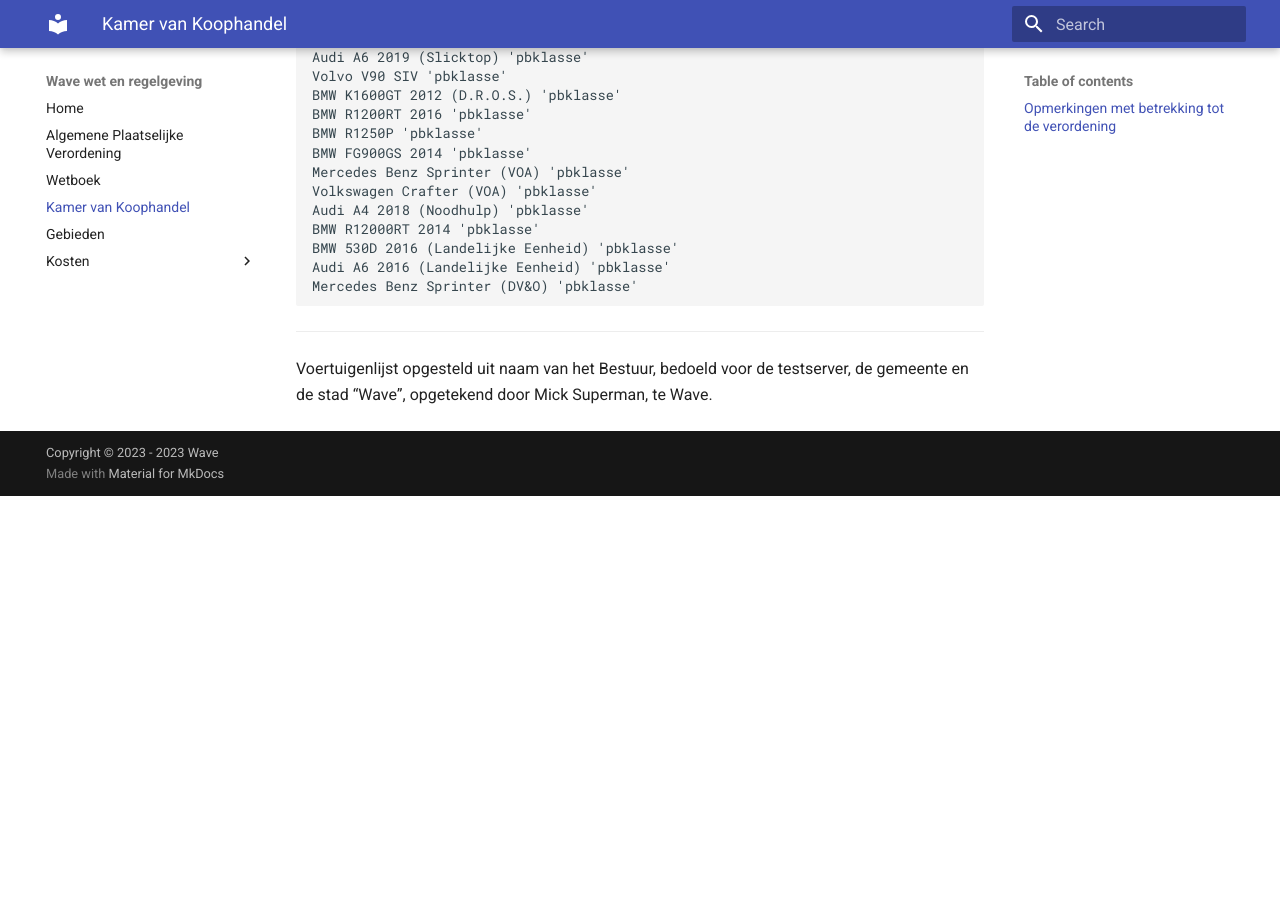
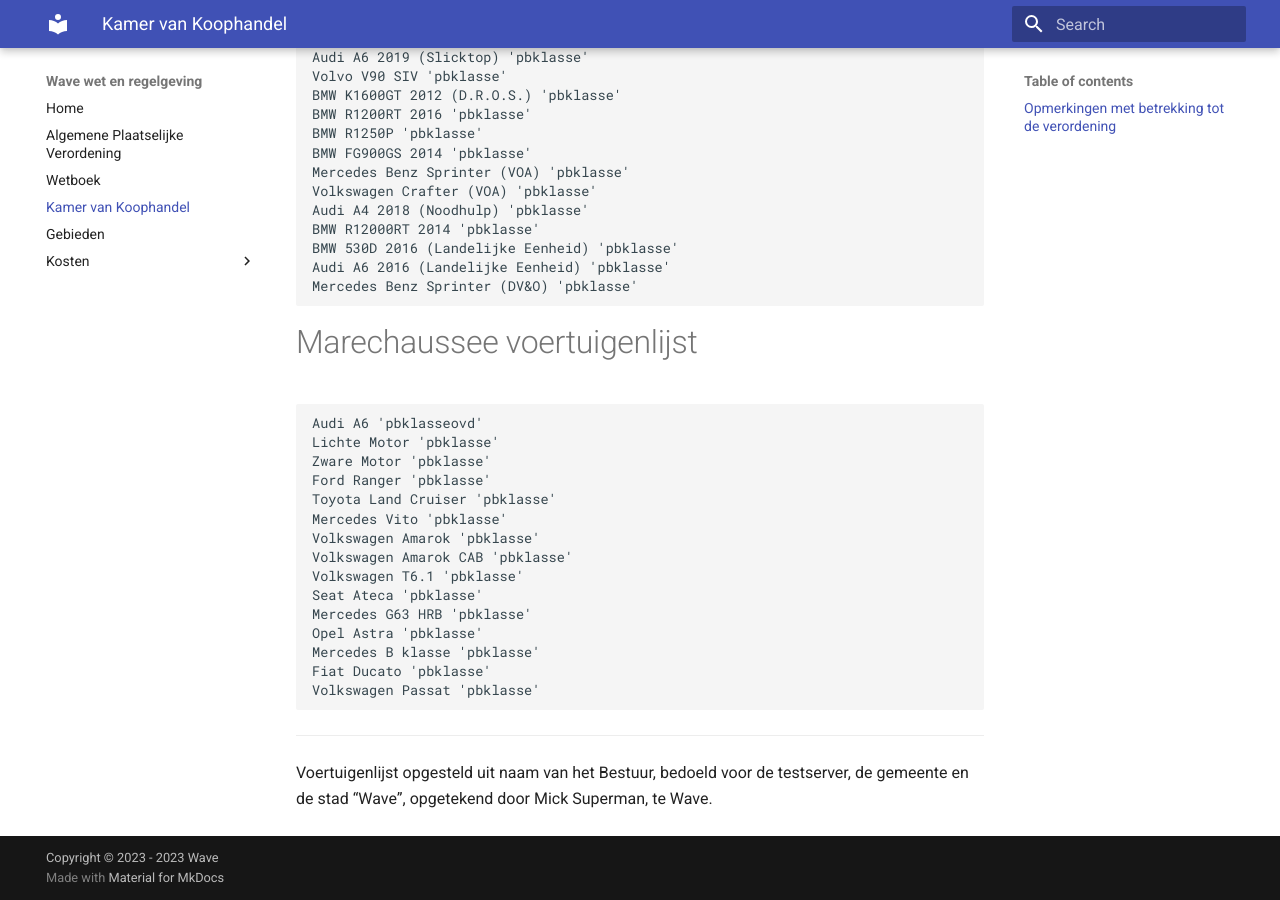
Before and after one commit to mickjoel/wetboek.sunstone, an MkDocs documentation site: the page built from docs/bedrijven.md, in a window 1280 px wide and 900 px high, scrolled down 622 px. Built offline with MkDocs 1.6.1 and Material for MkDocs 9.7.7, drawn with Linux system fonts in a browser that asks for light colours; before the commit the page ends 1118 px from its top, so only the background shows below that.

Commit message:
Update bedrijven.md

```diff
--- a/docs/bedrijven.md
+++ b/docs/bedrijven.md
@@ -34,5 +34,22 @@
     Audi A6 2016 (Landelijke Eenheid) 'pbklasse'
     Mercedes Benz Sprinter (DV&O) 'pbklasse'
 
+# Marechaussee voertuigenlijst
+    Audi A6 'pbklasseovd'
+    Lichte Motor 'pbklasse'
+    Zware Motor 'pbklasse'
+    Ford Ranger 'pbklasse'
+    Toyota Land Cruiser 'pbklasse'
+    Mercedes Vito 'pbklasse'
+    Volkswagen Amarok 'pbklasse'
+    Volkswagen Amarok CAB 'pbklasse'
+    Volkswagen T6.1 'pbklasse'
+    Seat Ateca 'pbklasse'
+    Mercedes G63 HRB 'pbklasse'
+    Opel Astra 'pbklasse'
+    Mercedes B klasse 'pbklasse'
+    Fiat Ducato 'pbklasse'
+    Volkswagen Passat 'pbklasse'
+
 ---------------------
 Voertuigenlijst opgesteld uit naam van het Bestuur, bedoeld voor de testserver, de gemeente en de stad “Wave”, opgetekend door Mick Superman, te Wave.
```
